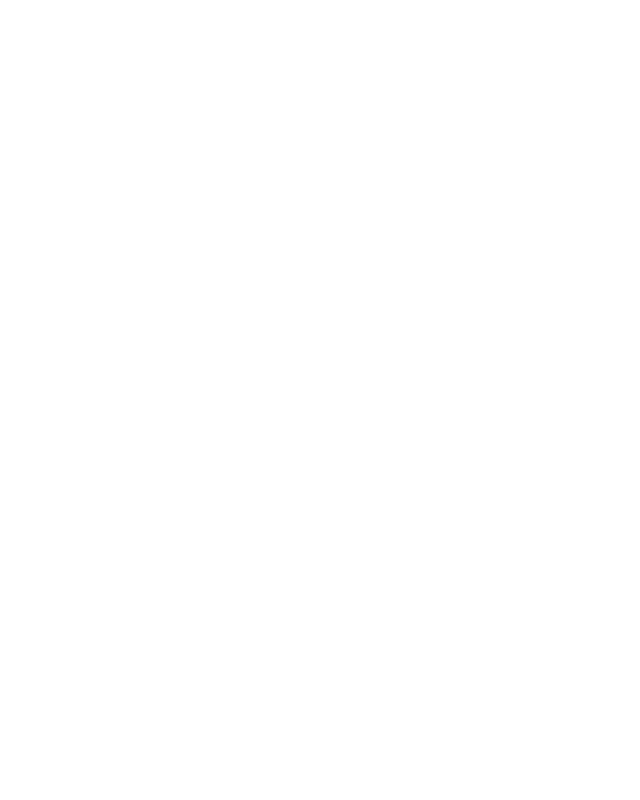
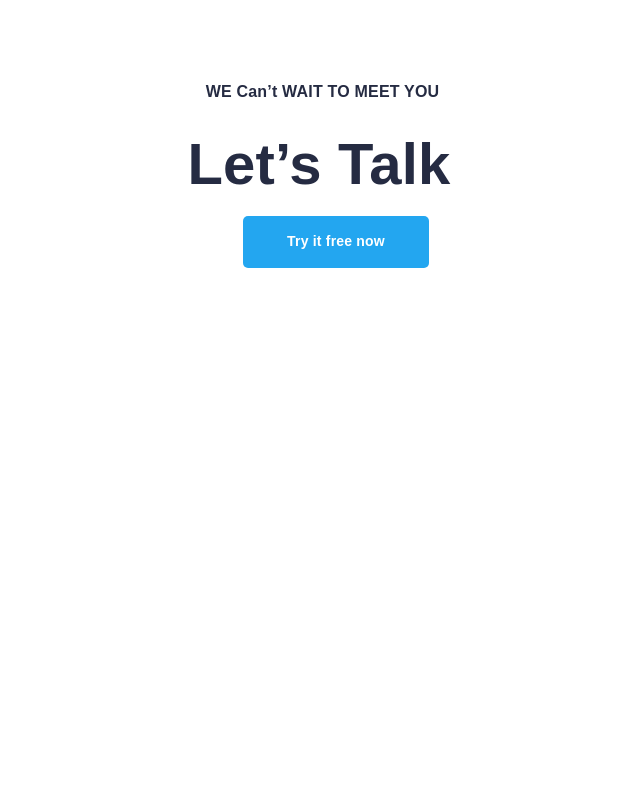
Before and after one commit to zaynscode/GIAIC-Figma-Hackathon, a Next.js app: page /contact-page/components/cta in a window 1280 px wide. Shown: the top 800 px of the page, without its empty margins (352-992 px from the left). Built offline with nearby package versions, Linux system fonts and the light colour scheme.

Commit message:
`Updated navigation links and text in various components`

```diff
--- a/app/contact-page/components/cta/page.tsx
+++ b/app/contact-page/components/cta/page.tsx
@@ -2,7 +2,7 @@
 
 function Chat() {
   return (
-    <div className='md:w-[1342px] md:h-[348px] w-[414px] h-[440px] relative top-[1250px]'>
+    <div className='md:w-[1342px] md:h-[348px] w-[414px] h-[440px] relative top-[1250px] md:top-0'>
         <div className='md:w-[1050px] md:h-[348px] w-[321px] h-[440px] absolute md:left-[195px] left-[47px]
          md:py-20 py-28 flex gap-24'>
             <div className='md:w-[607px] md:h-[188px] w-[321px] h-[216px] flex gap-9 relative left-[50px]
```
